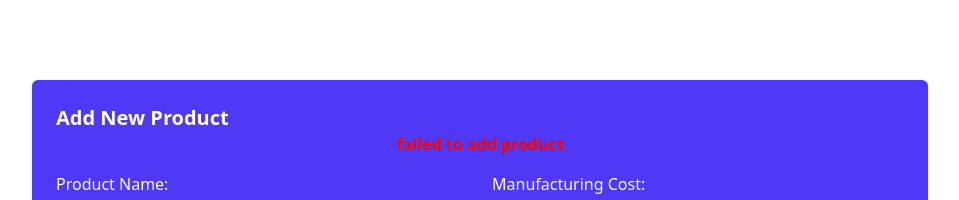
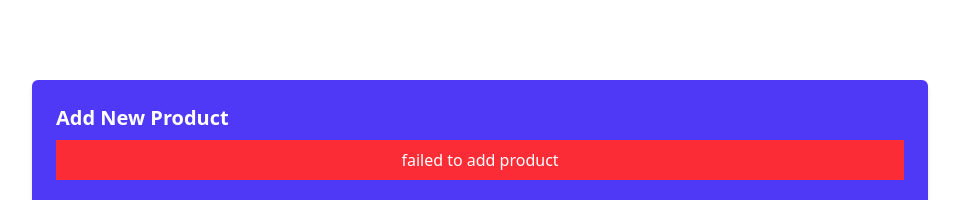
Before and after one commit to itp-ProjectGroup/nexxabiz1.1, a React (Vite) app in the folder frontend/: page / in a window 1280 px wide. Both pictures are taken after typing "Sample", "5", "5", "5" into the empty fields and a click on the button "Add Product". Shown: the top 200 px of the page, without its empty margins (160-1119 px from the left). Built offline with nearby package versions, Linux system fonts and the light colour scheme; no server answers.

Commit message:
style successful msg1.1/style/tailwind

```diff
--- a/frontend/src/components/ProductForm.jsx
+++ b/frontend/src/components/ProductForm.jsx
@@ -51,8 +51,11 @@ const ProductForm = () => {
           'content-type':'multipart/form-data'
         }
       });
+
+      console.log('Response:', response.data);
       setMessage({ text: response.data.message, type: "success" });
-      setProduct({  productName: '', ManufacturingCost: '',sellingPrice: '', lowStockLevel: '', image: '', }); // Clear form
+      setProduct({  productName: '', ManufacturingCost: '',sellingPrice: '', lowStockLevel: '', images: '', });// Clear form
+      setTimeout(() => setMessage(null), 3000); // auto hide msg after 3 sec
     } catch (error) {
 
       //console.error('Error adding product:', error.response ? error.response.data : error.message);
@@ -60,6 +63,7 @@ const ProductForm = () => {
       setMessage({ text:error.response?.data?.message || "failed to add product",
         type: "error"
       });
+      setTimeout(() => setMessage(null), 3000);
     }
   };
 
@@ -67,7 +71,7 @@ const ProductForm = () => {
     <div className='max-w-4xl p-6 mx-auto bg-indigo-600 rounded-md shadow-md dark:bg-gray-800 mt-20'>
       <h1 className="text-xl font-bold text-white capitalize dark:text-white">Add New Product</h1>
       {message.text && (
-        <p className={`message ${message.type === "success" ? "success" : "error"}`}>
+        <p className={` mt-2 p-2 text-center text-white ${message.type === "success" ? "bg-green-500" : "bg-red-500"}`}>
           {message.text}
         </p>
         )
```
Also changed, not shown: 11 other files (tests, documents, lock files or other folders).
